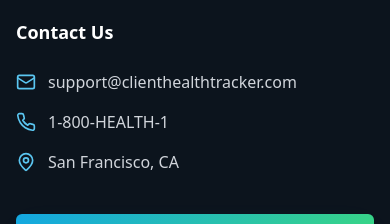
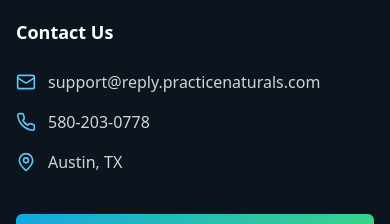
Before and after one commit to drjerryrelth/wellness-powered-ai, a React (Vite) app: page / in a window 390 px wide. Shown: the part 10444-10668 px from the top of the page. Built offline with nearby package versions, Linux system fonts and the light colour scheme.

Commit message:
Update contact information
Update email, phone, and location details.

```diff
--- a/src/components/Footer.tsx
+++ b/src/components/Footer.tsx
@@ -75,15 +75,19 @@ const Footer = () => {
             <div className="space-y-4">
               <div className="flex items-center space-x-3">
                 <Mail className="w-5 h-5 text-primary-glow" />
-                <span className="text-gray-300">support@clienthealthtracker.com</span>
+                <a href="mailto:support@reply.practicenaturals.com" className="text-gray-300 hover:text-primary-glow transition-colors">
+                  support@reply.practicenaturals.com
+                </a>
               </div>
               <div className="flex items-center space-x-3">
                 <Phone className="w-5 h-5 text-primary-glow" />
-                <span className="text-gray-300">1-800-HEALTH-1</span>
+                <a href="tel:580-203-0778" className="text-gray-300 hover:text-primary-glow transition-colors">
+                  580-203-0778
+                </a>
               </div>
               <div className="flex items-center space-x-3">
                 <MapPin className="w-5 h-5 text-primary-glow" />
-                <span className="text-gray-300">San Francisco, CA</span>
+                <span className="text-gray-300">Austin, TX</span>
               </div>
             </div>
 
```
